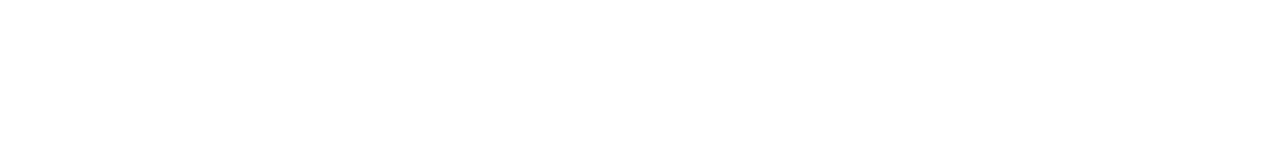
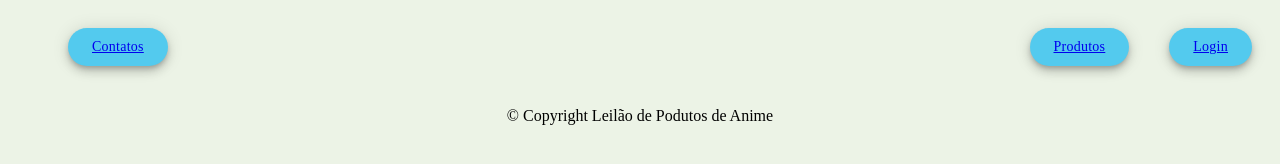
Before and after one commit to vfreis/leilaoonline, a plain HTML site: page produtos.html in a window 1280 px wide. Drawn offline with Linux system fonts and the light colour scheme.

Commit message:
aplicado estilo e menu a pagina produtos

```diff
--- a/produtos.html
+++ b/produtos.html
@@ -5,9 +5,22 @@
 	<meta http-equiv="X-UA-Compatible" content="IE=edge">
 	<meta name="viewport" content="width=device-width, initial-scale=1.0">
 	<title>Produtos</title>
+	<link rel="stylesheet" href="style.css">
 
 </head>
 <body>
-
+	<header>
+		<nav>
+			  <ul id="topMenu">
+				  <li> <button> <a href="contatos.html" target="_blank">Contatos</a></li></button>
+				  <li><button> <a href="produtos.html" target="_blank">Produtos</a></li></button>
+				  <li> <button><a href="login/login.html" target="_blank">Login</a></li></button>
+			  </ul>
+		  </div>
+		  </nav>
+  </header>
+  <footer>
+	  <p class="copyright">&copy; Copyright Leilão de Podutos de Anime</p>
+  </footer>
 </body>
 </html>
```
Also changed, not shown: index.html (+0 -2 lines).
